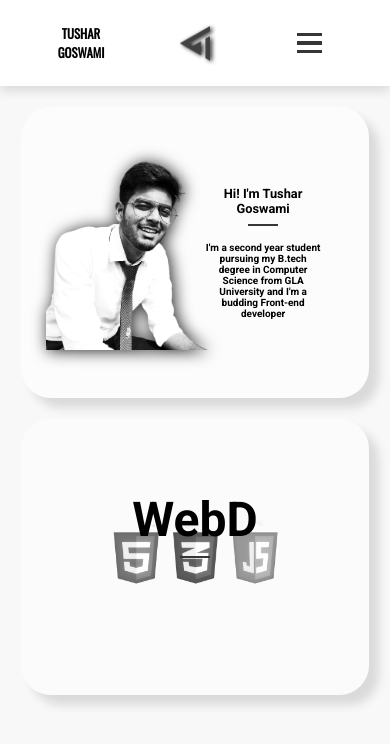
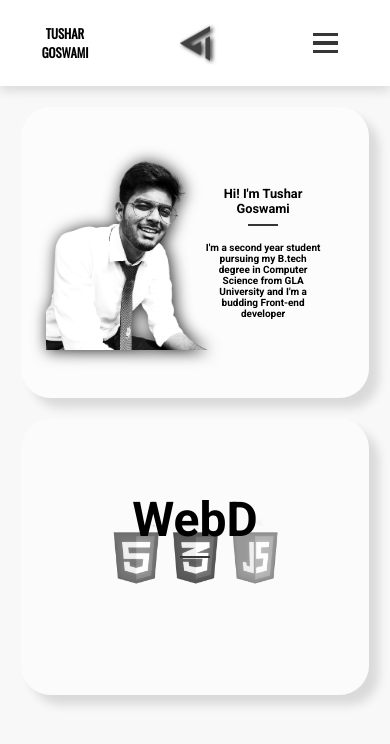
Before and after one commit to GoswamiTushar/Portfolio-Updated, a plain HTML site: page index.html in a window 390 px wide. Drawn offline with nearby package versions, Linux system fonts and the light colour scheme.

Commit message:
Nav Tweaks -2

```diff
--- a/css/style.css
+++ b/css/style.css
@@ -119,7 +119,7 @@ body {
   }
 
   .nav-container {
-    padding: 0 1.5rem 0 1.5rem;
+    padding: 0 0rem 0 0rem;
   }
 
   .container-item > h1 {
```
